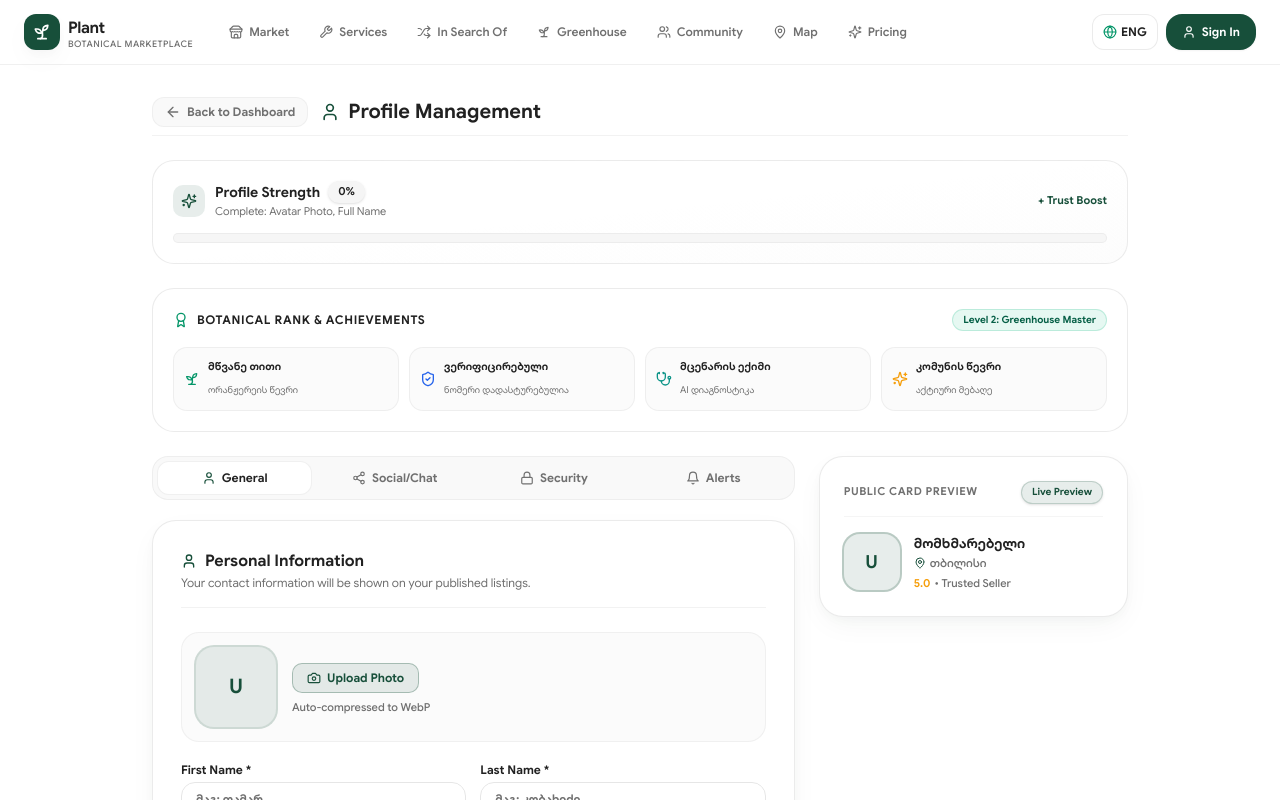
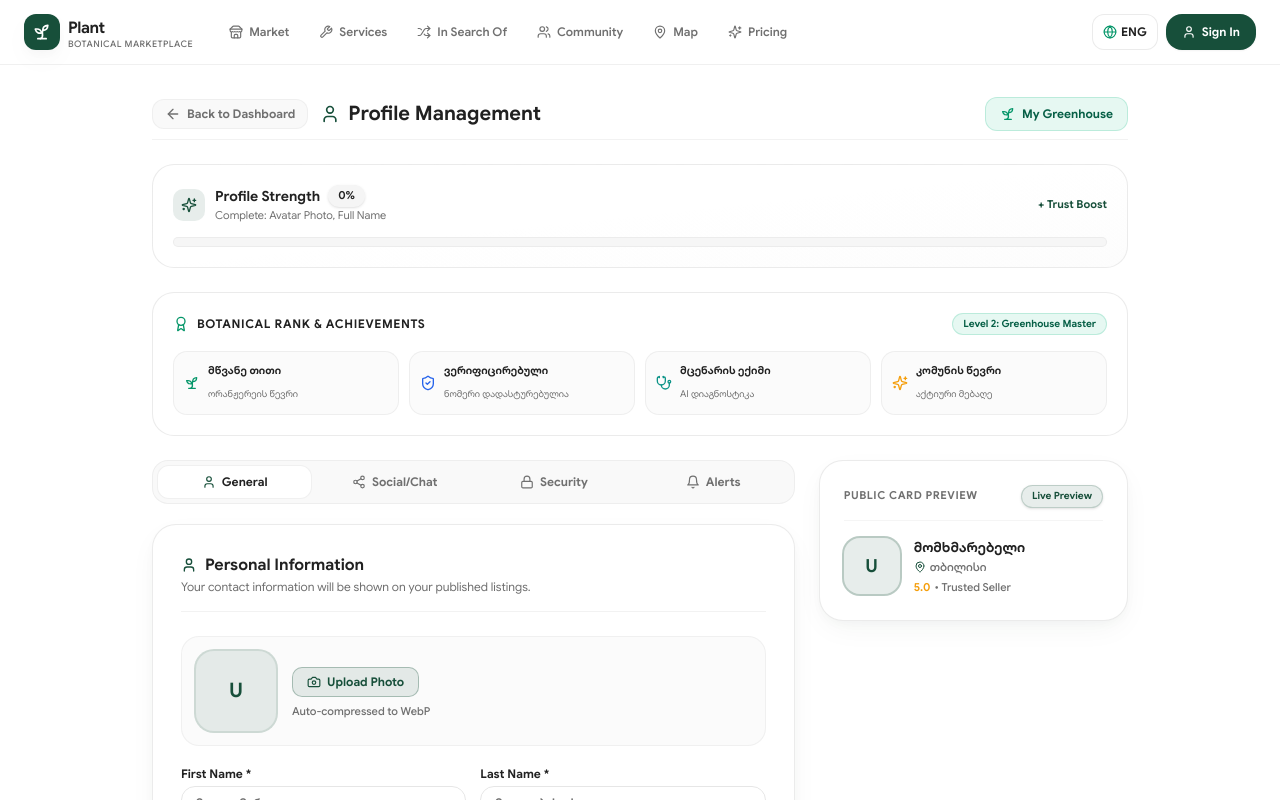
Before and after one commit to tokolejo/plant, a Next.js app: page /en/dashboard/profile in a window 1280 px wide. Shown: the top 800 px of the page. Built offline with nearby package versions, Linux system fonts and the light colour scheme; no server answers; a web font is replaced by a local one.

Commit message:
feat(navigation): move Greenhouse from global header and mobile drawer strictly into user Profile and Dashboard

```diff
--- a/app/[locale]/(dashboard)/dashboard/profile/page.tsx
+++ b/app/[locale]/(dashboard)/dashboard/profile/page.tsx
@@ -316,16 +316,26 @@ export default function ProfileEditPage() {
           </h1>
         </div>
 
+        <div className="flex items-center gap-2 flex-wrap self-start sm:self-auto">
+          <Link
+            href="/dashboard/greenhouse"
+            className="inline-flex items-center gap-1.5 text-xs font-black text-emerald-800 dark:text-emerald-300 bg-emerald-500/10 hover:bg-emerald-500/20 px-3.5 py-2 rounded-[12px] border border-emerald-500/20 transition-all cursor-pointer"
+          >
+            <Sprout className="w-4 h-4 text-emerald-600" />
+            <span>{isKa ? "ჩემი ორანჟერეა" : "My Greenhouse"}</span>
+          </Link>
+
           {customSlug && (
             <Link
               href={`/shops/${customSlug}`}
-            className="inline-flex items-center gap-2 text-xs font-black text-primary bg-primary/10 hover:bg-primary/20 px-3.5 py-2 rounded-[12px] border border-primary/20 transition-all self-start sm:self-auto"
+              className="inline-flex items-center gap-2 text-xs font-black text-primary bg-primary/10 hover:bg-primary/20 px-3.5 py-2 rounded-[12px] border border-primary/20 transition-all"
             >
               <Store className="w-4 h-4" />
               <span>{isKa ? "მაღაზიის ვიტრინა" : "Storefront"}</span>
               <ExternalLink className="w-3.5 h-3.5" />
             </Link>
           )}
+        </div>
       </div>
 
       {/* 2. Profile Strength / Completeness Meter */}
--- a/components/common/Header.tsx
+++ b/components/common/Header.tsx
@@ -97,7 +97,6 @@ export function Header() {
     { href: "/listings", label: navT("market"), icon: Store, match: "/listings" },
     { href: "/services", label: isKa ? "სერვისები" : "Services", icon: Wrench, match: "/services" },
     { href: "/iso", label: isKa ? "ვეძებ მცენარეს" : "In Search Of", icon: Shuffle, match: "/iso" },
-    { href: "/dashboard/greenhouse", label: isKa ? "ორანჟერეა" : "Greenhouse", icon: Sprout, match: "/dashboard/greenhouse" },
     { href: "/community", label: isKa ? "კომუნა" : "Community", icon: Users, match: "/community" },
     { href: "/map", label: navT("map"), icon: MapPin, match: "/map" },
     { href: "/pricing", label: navT("pricing"), icon: Sparkles, match: "/pricing" },
--- a/components/common/MobileMenuDrawer.tsx
+++ b/components/common/MobileMenuDrawer.tsx
@@ -62,7 +62,6 @@ export function MobileMenuDrawer({ isOpen, onClose }: MobileMenuDrawerProps) {
     { href: "/listings", label: navT("market"), icon: Store, match: "/listings" },
     { href: "/services", label: isKa ? "სერვისები" : "Services", icon: Wrench, match: "/services" },
     { href: "/iso", label: isKa ? "ვეძებ მცენარეს" : "In Search Of", icon: Shuffle, match: "/iso" },
-    { href: "/dashboard/greenhouse", label: isKa ? "ჩემი ორანჟერეა" : "Greenhouse", icon: Sprout, match: "/dashboard/greenhouse" },
     { href: "/community", label: isKa ? "მწვანე კომუნა" : "Community", icon: Users, match: "/community" },
     { href: "/map", label: navT("map"), icon: MapPin, match: "/map" },
     { href: "/pricing", label: navT("pricing"), icon: Sparkles, match: "/pricing" },
```
Lines whose indentation alone changed are shown as unchanged.
